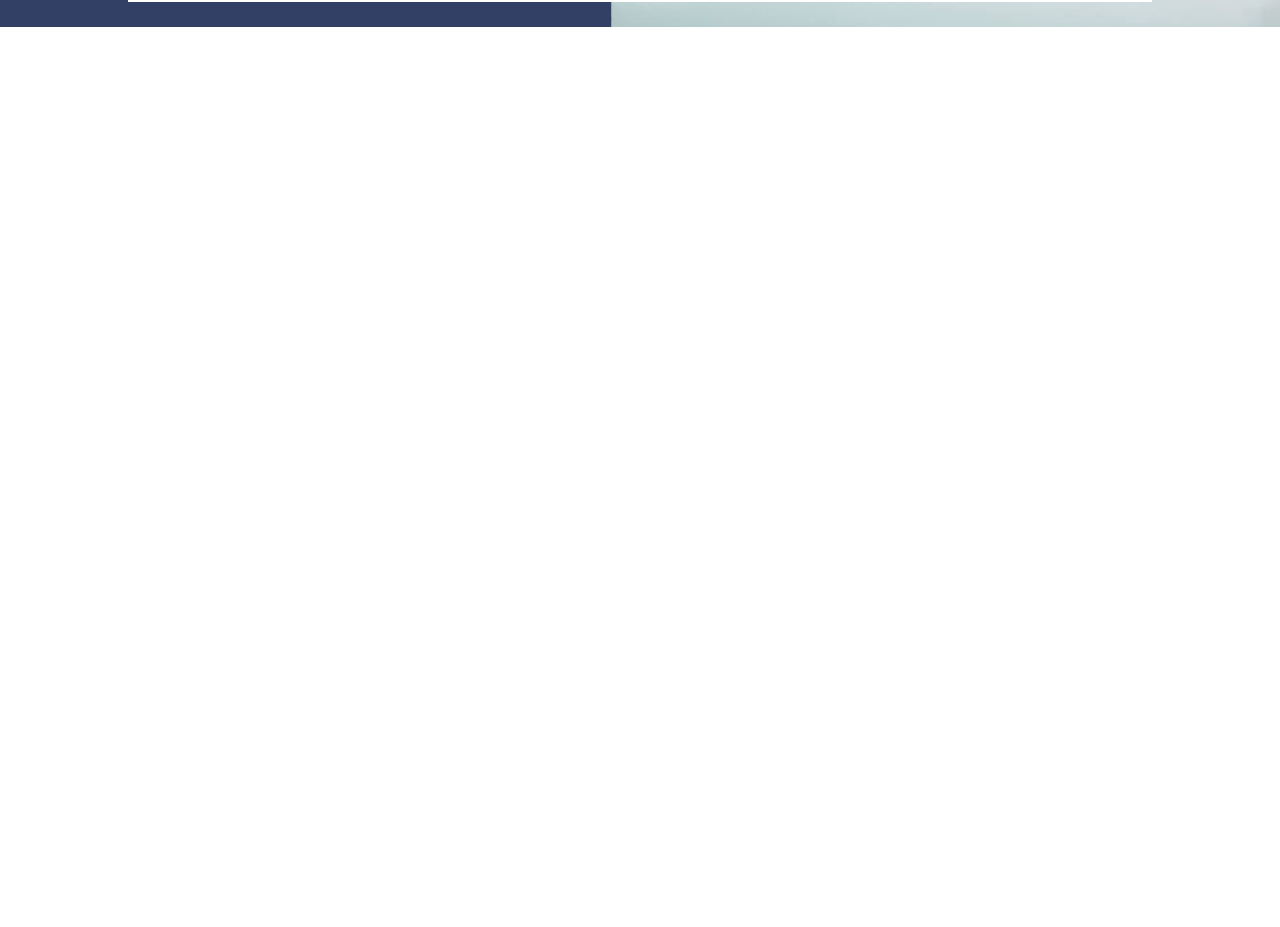
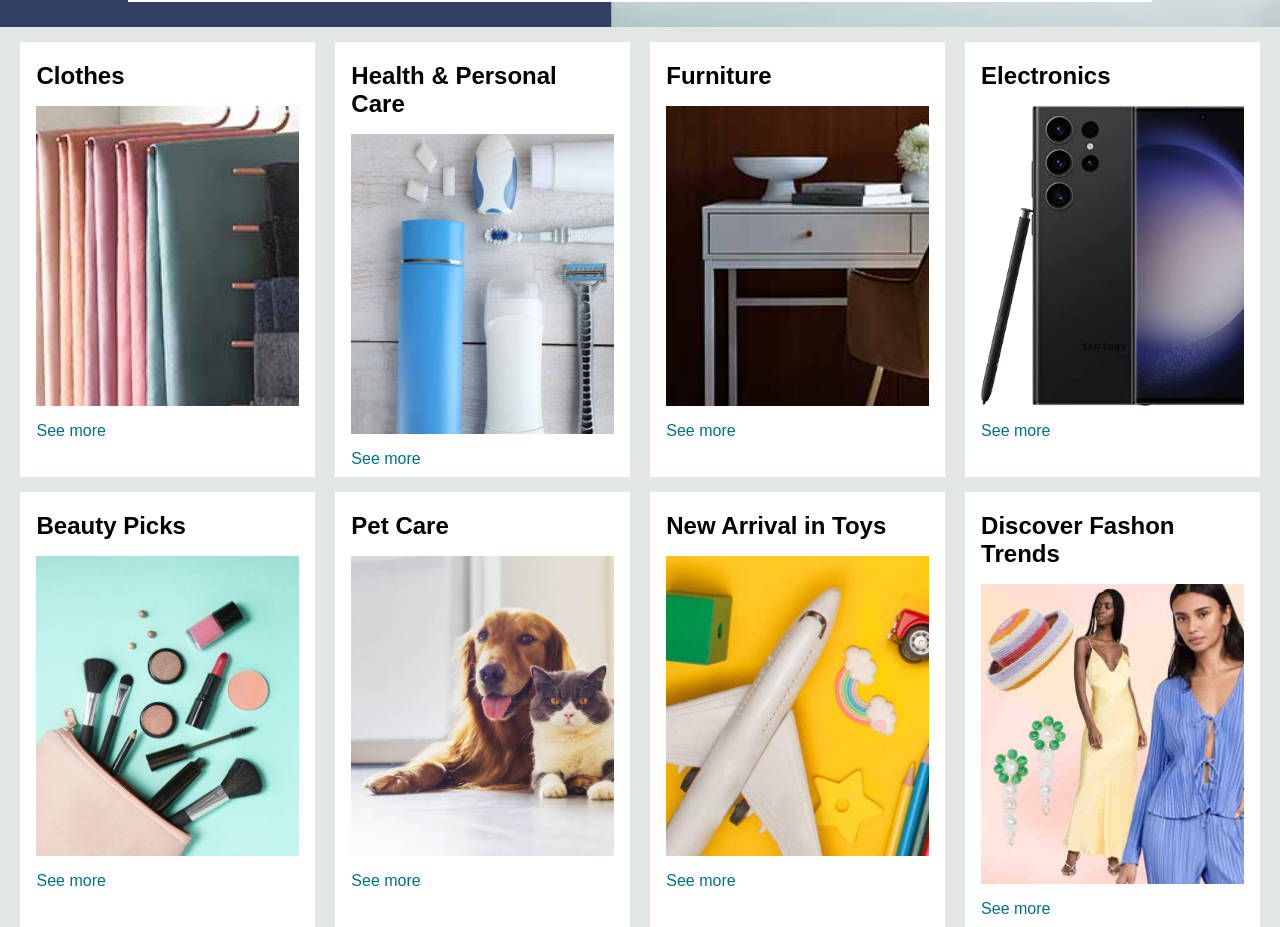
Before and after one commit to MJahanEna/Amazone, a plain HTML site: page index.html in a window 1280 px wide. Shown: the part 388-1315 px from the top of the page. Before the commit the page ends 800 px from the top, so only its background shows below. Drawn offline with Linux system fonts and the light colour scheme.

Commit message:
Shop section done

```diff
--- a/index.html
+++ b/index.html
@@ -87,5 +87,65 @@
 
     <!-- hero image part done-->
 
+    <div class="shop-section">
+        <div class="box">
+            <div class="box-content">
+                <h2>Clothes</h2>
+                <div class="box-img" style="background-image: url('box1_image.jpg');"></div>
+                <p>See more</p>
+            </div>
+        </div>
+        <div class="box">
+            <div class="box-content">
+                <h2>Health & Personal Care</h2>
+                <div class="box-img" style="background-image: url('box2_image.jpg');"></div>
+                <p>See more</p>
+            </div>
+        </div>
+        <div class="box">
+            <div class="box-content">
+                <h2>Furniture</h2>
+                <div class="box-img" style="background-image: url('box3_image.jpg');"></div>
+                <p>See more</p>
+            </div>
+        </div>
+        <div class="box">
+            <div class="box-content">
+                <h2>Electronics</h2>
+                <div class="box-img" style="background-image: url('box4_image.jpg');"></div>
+                <p>See more</p>
+            </div>
+        </div>
+        <div class="box">
+            <div class="box-content">
+                <h2>Beauty Picks</h2>
+                <div class="box-img" style="background-image: url('box5_image.jpg');"></div>
+                <p>See more</p>
+            </div>
+        </div>
+        <div class="box">
+            <div class="box-content">
+                <h2>Pet Care</h2>
+                <div class="box-img" style="background-image: url('box6_image.jpg');"></div>
+                <p>See more</p>
+            </div>
+        </div>
+        <div class="box">
+            <div class="box-content">
+                <h2>New Arrival in Toys</h2>
+                <div class="box-img" style="background-image: url('box7_image.jpg');"></div>
+                <p>See more</p>
+            </div>
+        </div>
+        <div class="box">
+            <div class="box-content">
+                <h2>Discover Fashon Trends</h2>
+                <div class="box-img" style="background-image: url('box8_image.jpg');"></div>
+                <p>See more</p>
+            </div>
+        </div>
+    </div>
+
+    <!--Shop Section Done-->
 </body>
 </html>
--- a/style.css
+++ b/style.css
@@ -143,3 +143,36 @@ span{
 }
 
 /**Hero section done**/
+
+.shop-section{
+    display: flex;
+    flex-wrap: wrap;
+    justify-content: space-evenly;
+    background-color: #e2e7e6;
+}
+
+.box {
+     height: 400px;
+     width: 23%;
+     background-color: white;
+     padding: 20px 0px 15px;
+     margin-top: 15px;
+}
+
+.box-img {
+    height:300px;
+    background-size: cover;
+    margin-top: 1rem;
+    margin-bottom: 1rem;
+}
+
+.box-content {
+    margin-left: 1rem;
+    margin-right:1rem;
+}
+
+.box-content p {
+    color: #007185;
+}
+
+/**Shop section done**/
```
